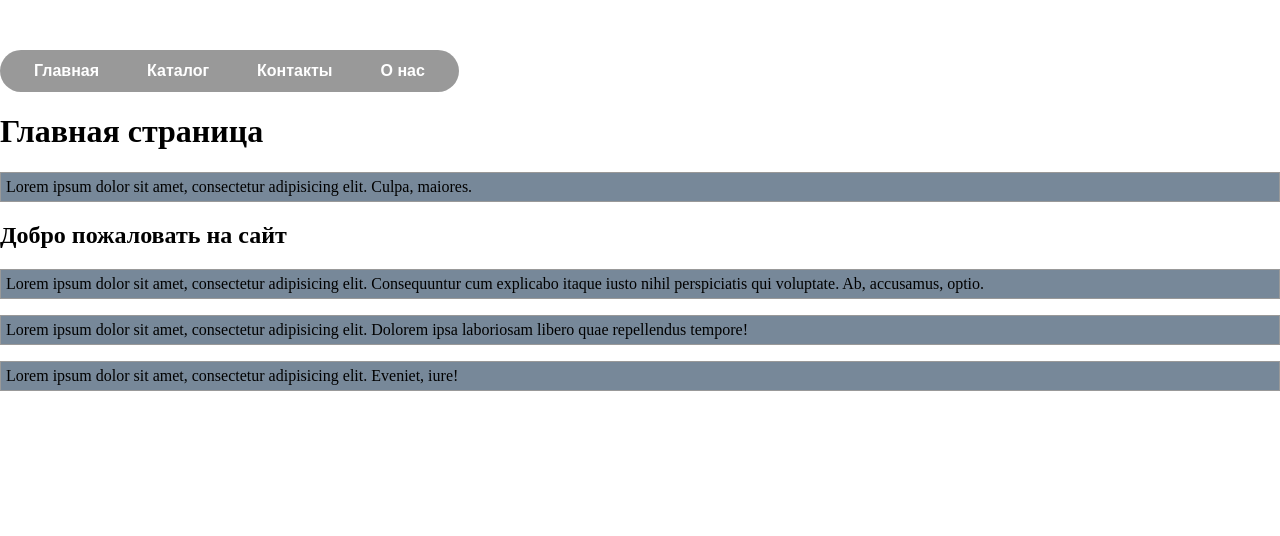
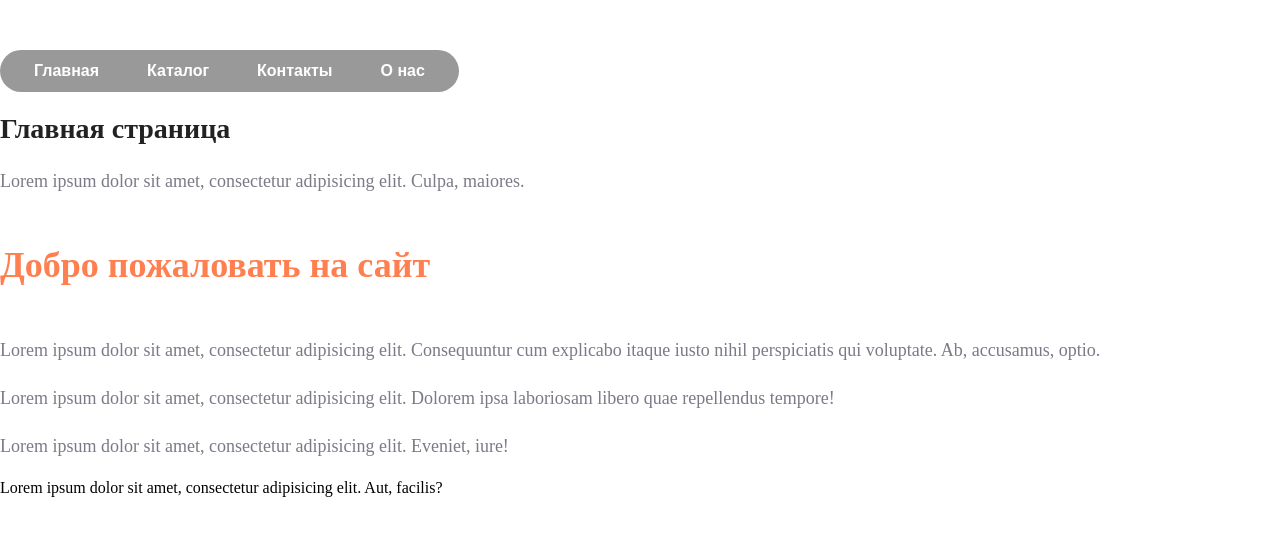
Before and after one commit to northernclimat/geek_HTML, a plain HTML site: page index.html in a window 1280 px wide. Drawn offline with Linux system fonts and the light colour scheme.

Commit message:
made 2nd

```diff
--- a/index.html
+++ b/index.html
@@ -16,13 +16,14 @@
 </nav>
 
 
-
 <h1>Главная страница</h1>
-<p>Lorem ipsum dolor sit amet, consectetur adipisicing elit. Culpa, maiores.</p>
-<h2>Добро пожаловать на сайт</h2>
-<p>Lorem ipsum dolor sit amet, consectetur adipisicing elit. Consequuntur cum explicabo itaque iusto nihil perspiciatis qui voluptate. Ab, accusamus, optio.</p>
-<p>Lorem ipsum dolor sit amet, consectetur adipisicing elit. Dolorem ipsa laboriosam libero quae repellendus tempore!</p>
-<p>Lorem ipsum dolor sit amet, consectetur adipisicing elit. Eveniet, iure!</p>
-
+<p class="index_p">Lorem ipsum dolor sit amet, consectetur adipisicing elit. Culpa, maiores.</p>
+<h2 class="h2_index">Добро пожаловать на сайт</h2>
+<p class="index_p">Lorem ipsum dolor sit amet, consectetur adipisicing elit. Consequuntur cum explicabo itaque iusto
+    nihil perspiciatis qui voluptate. Ab, accusamus, optio.</p>
+<p class="index_p">Lorem ipsum dolor sit amet, consectetur adipisicing elit. Dolorem ipsa laboriosam libero quae
+    repellendus tempore!</p>
+<p class="index_p">Lorem ipsum dolor sit amet, consectetur adipisicing elit. Eveniet, iure!</p>
+<div class="cls">Lorem ipsum dolor sit amet, consectetur adipisicing elit. Aut, facilis?</div>
 </body>
 </html>
--- a/style.css
+++ b/style.css
@@ -3,6 +3,10 @@ body {
     margin: 0 auto;
     display: block;
     justify-content: center;
+}
+
+a {
+    text-decoration: none;
 }
 
 nav {
@@ -21,6 +25,7 @@ nav {
     padding: 0 10px;
     margin: 50px 0 0 0;
 }
+
 .menu-bar li {
     list-style: none;
     color: white;
@@ -32,6 +37,7 @@ nav {
     cursor: pointer;
     white-space: nowrap;
 }
+
 .menu-bar li::before {
     content: " ";
     position: absolute;
@@ -43,20 +49,47 @@ nav {
     transition: 0.2s;
     border-radius: 25px;
 }
+
 .menu-bar li:hover {
     color: black;
 }
+
 .menu-bar li:hover::before {
     background: linear-gradient(to bottom, #e8edec, #d2d1d3);
     box-shadow: 0px 3px 20px 0px black;
     transform: scale(1.2);
 }
-p {
+
+h1 {
+    color: #222222;
+    font-size: 28px;
+    line-height: 36px;
+    font-weight: bold;
+}
+
+.cat_about {
     padding: 5px;
-    border: 1px solid #999;
+    border: 5px dashed #999;
     background-color: lightslategrey;
+    border-radius: 10px;
 }
 
 div {
     display: block;
 }
+
+.index_p {
+    font-style: normal;
+    font-weight: 300;
+    font-size: 18px;
+    line-height: 30px;
+    color: #7D7987
+}
+
+.h2_index{
+    color: coral;
+    font-style: normal;
+    font-weight: 700;
+    font-size: 36px;
+    line-height: 80px;
+}
```
Also changed, not shown: catalog/catalog.html (+1 -1 lines).
